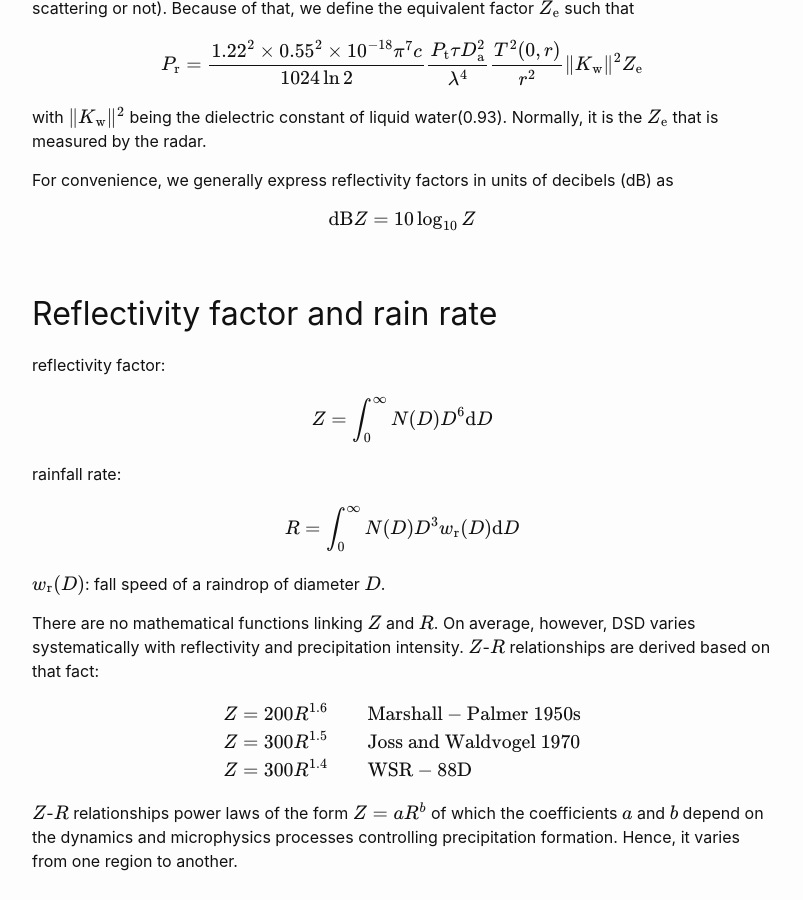
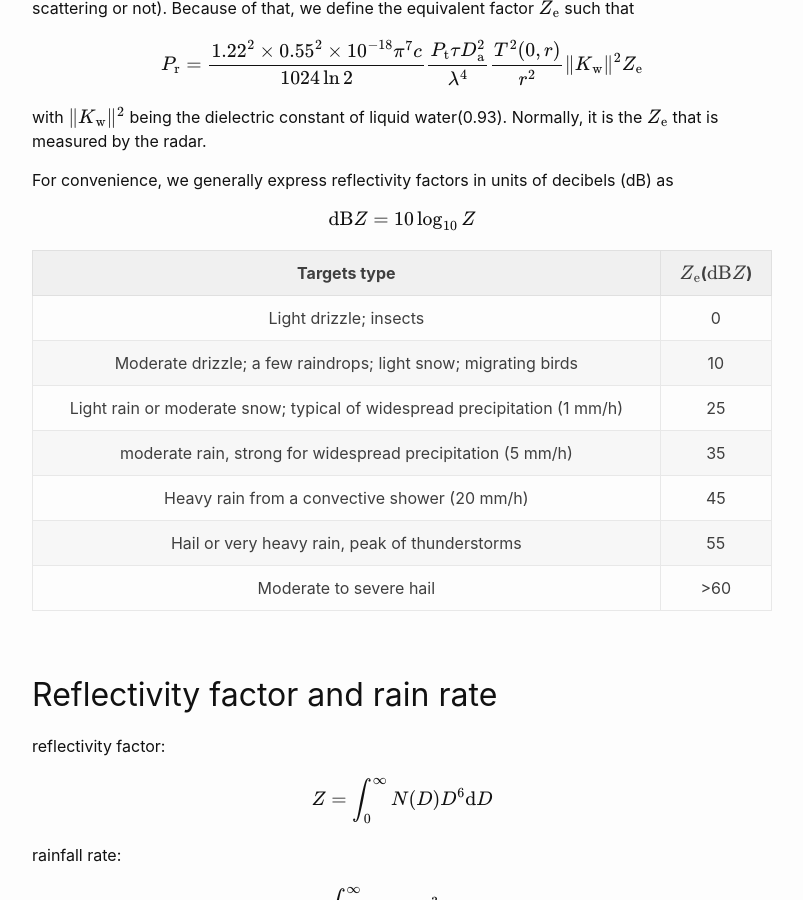
Before and after one commit to sunjp704/sunjp704.github.io, a Jekyll site: the page built from _posts/2022-08-08-radar-meteorology-2.md, in a window 1280 px wide and 900 px high, scrolled down 1151 px. Shown: the whole window, without its empty margins (238-1041 px from the left). Built offline with Jekyll 4.4.1, drawn with Linux system fonts in a browser that asks for light colours.

Commit message:
add a table

```diff
--- a/_posts/2022-08-08-radar-meteorology-2.md
+++ b/_posts/2022-08-08-radar-meteorology-2.md
@@ -50,6 +50,16 @@ $$
 \mathrm{dB}Z=10\log _{10}Z
 $$
 
+|Targets type|$Z_\mathrm{e}$($\mathrm{dB}Z$)|
+|:----------:|:------------:|
+|Light drizzle; insects                                                     |0|
+|Moderate drizzle; a few raindrops; light snow; migrating birds             |10|
+|Light rain or moderate snow; typical of widespread precipitation (1 mm/h)  |25|
+|moderate rain, strong for widespread precipitation (5 mm/h)                |35|
+|Heavy rain from a convective shower (20 mm/h)                              |45|
+|Hail or very heavy rain, peak of thunderstorms                             |55|
+|Moderate to severe hail                                                    |>60|
+
 ## Reflectivity factor and rain rate
 
 reflectivity factor:
```
